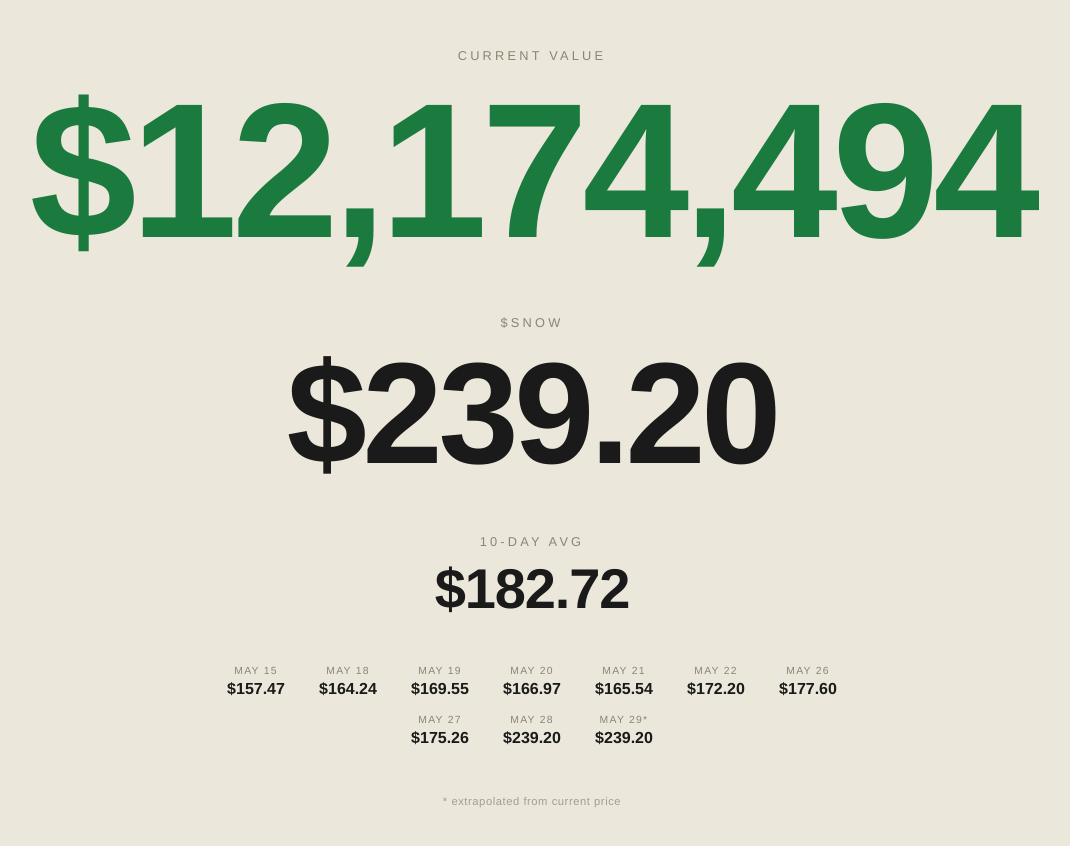
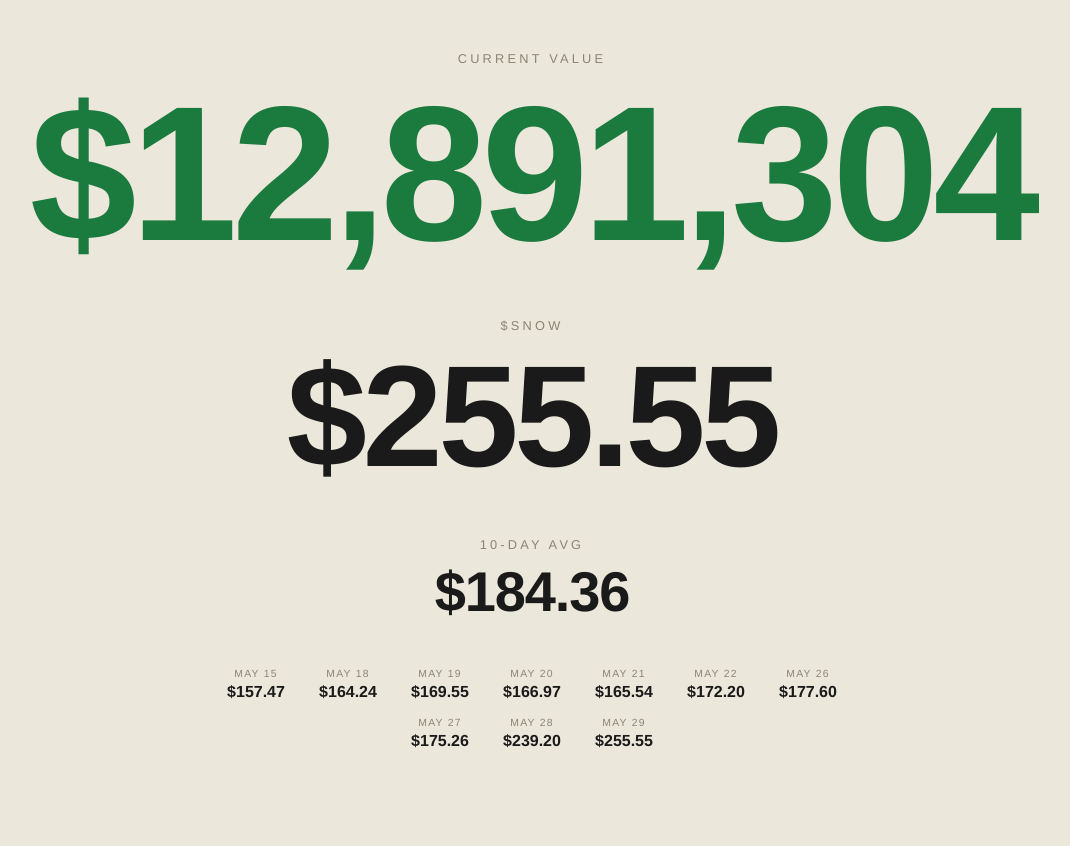
Before and after one commit to davidbyttow/davidbyttow.com, a Next.js app: page /%5F/snowflake in a window 1280 px wide. Shown: the top 846 px of the page, without its empty margins (108-1178 px from the left). After the commit the page ends 800 px from the top, so only its background shows below. Built offline with nearby package versions, Linux system fonts and the light colour scheme; no server answers.

Commit message:
Bake in May 29 close at 255.55; all closes now final
Co-Authored-By: Claude Fable 5 <noreply@anthropic.com>

```diff
--- a/app/%5F/snowflake/page.tsx
+++ b/app/%5F/snowflake/page.tsx
@@ -8,9 +8,8 @@ export const metadata: Metadata = {
 
 export const dynamic = "force-dynamic";
 
-// Closing prices for the known trading days of May 2026.
-// May 25 is Memorial Day (market closed). May 29 is the only remaining
-// trading day and is extrapolated from the current price.
+// Closing prices for the trading days of May 2026.
+// May 25 is Memorial Day (market closed). All closes are final.
 const KNOWN_CLOSES = [
   { date: "May 15", close: 157.47 },
   { date: "May 18", close: 164.24 },
@@ -21,10 +20,10 @@ const KNOWN_CLOSES = [
   { date: "May 26", close: 177.6 },
   { date: "May 27", close: 175.26 },
   { date: "May 28", close: 239.2 },
+  { date: "May 29", close: 255.55 },
 ];
-const EXTRAPOLATED_DATES = ["May 29"];
 const POSITION_USD = 9_300_000;
-const FALLBACK_PRICE = 239.2;
+const FALLBACK_PRICE = 255.55;
 
 async function getCurrentPrice(): Promise<number> {
   try {
@@ -53,14 +52,7 @@ function usd(n: number, cents: boolean): string {
 export default async function Snowflake() {
   const price = await getCurrentPrice();
 
-  const days = [
-    ...KNOWN_CLOSES.map((d) => ({ ...d, extrapolated: false })),
-    ...EXTRAPOLATED_DATES.map((date) => ({
-      date,
-      close: price,
-      extrapolated: true,
-    })),
-  ];
+  const days = KNOWN_CLOSES;
 
   const average = days.reduce((sum, d) => sum + d.close, 0) / days.length;
   const shares = POSITION_USD / average;
@@ -83,15 +75,11 @@ export default async function Snowflake() {
       <div style={daysGridStyle}>
         {days.map((d) => (
           <div key={d.date} style={dayCellStyle}>
-            <div style={dayDateStyle}>
-              {d.date}
-              {d.extrapolated ? "*" : ""}
-            </div>
+            <div style={dayDateStyle}>{d.date}</div>
             <div style={dayCloseStyle}>{usd(d.close, true)}</div>
           </div>
         ))}
       </div>
-      <div style={footnoteStyle}>* extrapolated from current price</div>
     </main>
   );
 }
@@ -163,9 +151,3 @@ const dayCloseStyle: CSSProperties = {
   fontSize: "1rem",
   fontWeight: 600,
 };
-
-const footnoteStyle: CSSProperties = {
-  fontSize: "0.7rem",
-  letterSpacing: "0.05em",
-  color: "#a39e8e",
-};
```
